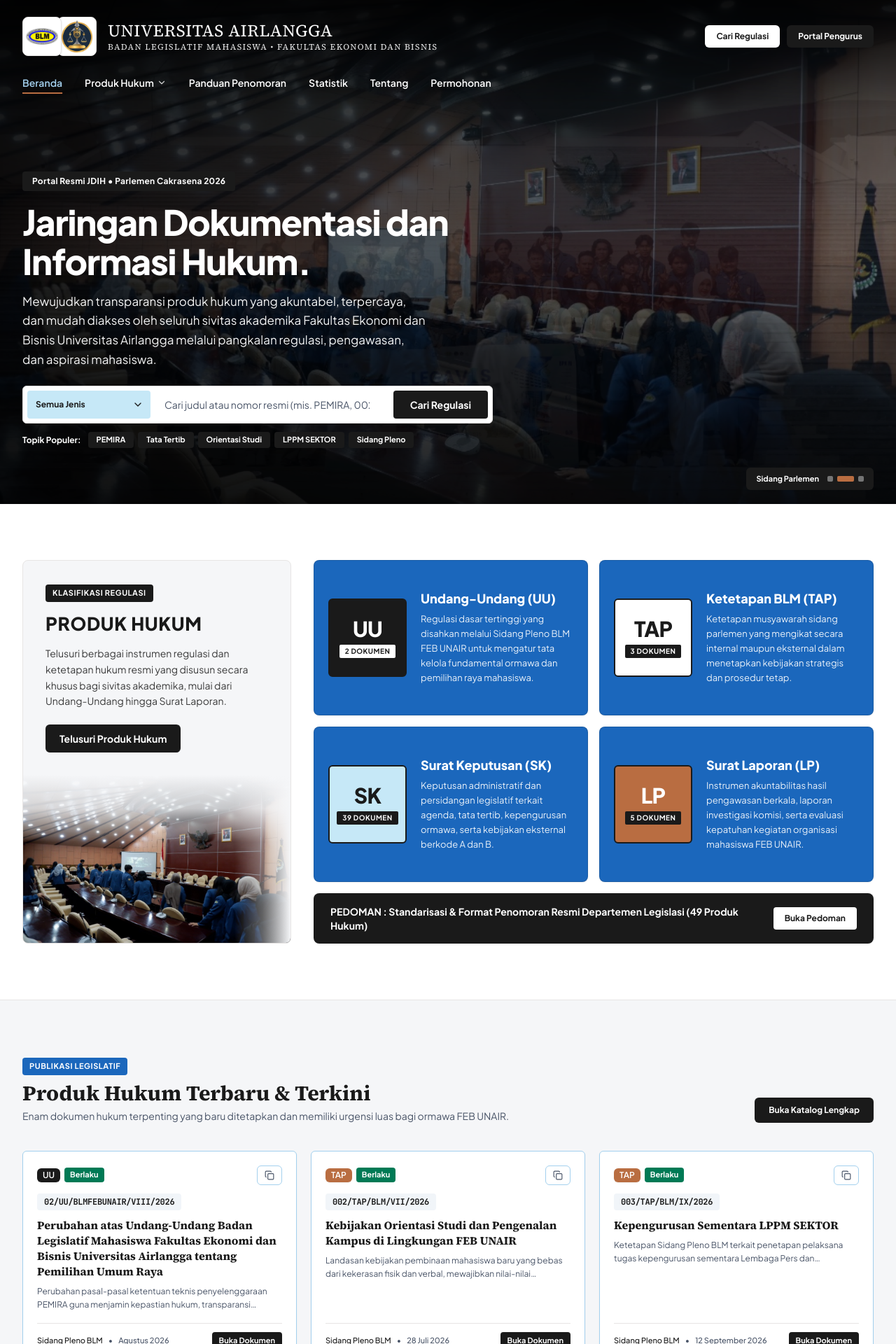
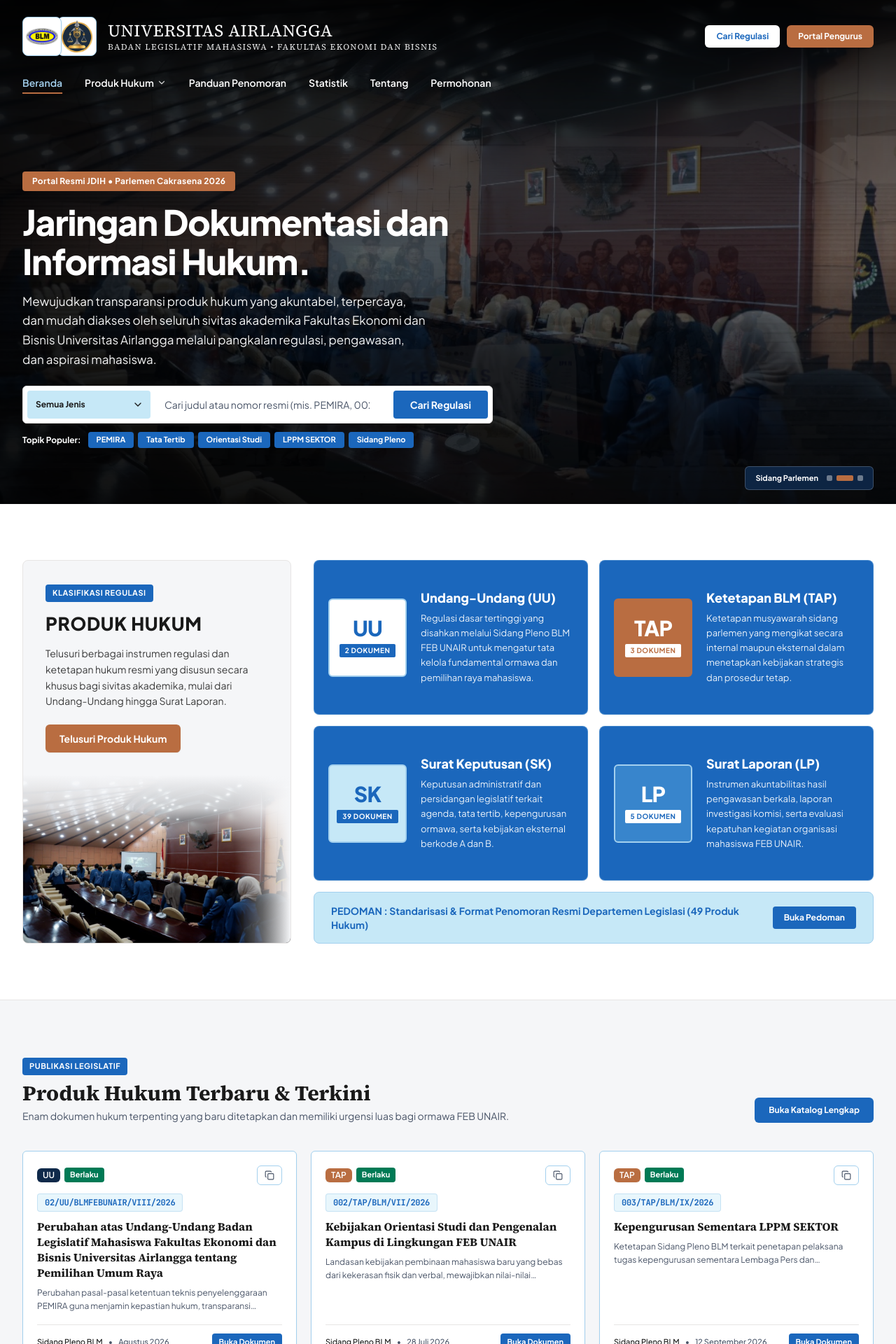
Before and after one commit to Puguh-Muqoddam/jdih-blm-febunair, a Next.js app: page / in a window 1280 px wide. Shown: the top 1920 px of the page at 70% size. Built offline with nearby package versions, Linux system fonts and the light colour scheme.

Commit message:
style(ui): harmonize all buttons, badges, and cards with official palette colors

```diff
--- a/src/app/page.tsx
+++ b/src/app/page.tsx
@@ -25,8 +25,8 @@
       name: "Undang-Undang (UU)",
       slug: "undang-undang",
       count: 2,
-      boxStyle: "bg-[#1A1A1A] text-white border-[#1A1A1A]",
-      countStyle: "bg-white text-[#1A1A1A]",
+      boxStyle: "bg-white text-[#1B67BC] border-[#A3D0EE]",
+      countStyle: "bg-[#1B67BC] text-white",
       desc: "Regulasi dasar tertinggi yang disahkan melalui Sidang Pleno BLM FEB UNAIR untuk mengatur tata kelola fundamental ormawa dan pemilihan raya mahasiswa.",
     },
     {
@@ -34,8 +34,8 @@
       name: "Ketetapan BLM (TAP)",
       slug: "ketetapan-blm",
       count: 3,
-      boxStyle: "bg-white text-[#1A1A1A] border-[#1A1A1A]",
-      countStyle: "bg-[#1A1A1A] text-white",
+      boxStyle: "bg-[#b96d41] text-white border-[#b96d41]",
+      countStyle: "bg-white text-[#b96d41]",
       desc: "Ketetapan musyawarah sidang parlemen yang mengikat secara internal maupun eksternal dalam menetapkan kebijakan strategis dan prosedur tetap.",
     },
     {
@@ -43,8 +43,8 @@
       name: "Surat Keputusan (SK)",
       slug: "surat-keputusan",
       count: 39,
-      boxStyle: "bg-[#C6E8F7] text-[#1A1A1A] border-[#1A1A1A]",
-      countStyle: "bg-[#1A1A1A] text-white",
+      boxStyle: "bg-[#C6E8F7] text-[#1B67BC] border-[#A3D0EE]",
+      countStyle: "bg-[#1B67BC] text-white",
       desc: "Keputusan administratif dan persidangan legislatif terkait agenda, tata tertib, kepengurusan ormawa, serta kebijakan eksternal berkode A dan B.",
     },
     {
@@ -52,8 +52,8 @@
       name: "Surat Laporan (LP)",
       slug: "lembaran-parlemen",
       count: 5,
-      boxStyle: "bg-[#b96d41] text-white border-[#1A1A1A]",
-      countStyle: "bg-[#1A1A1A] text-white",
+      boxStyle: "bg-[#3885CC] text-white border-[#A3D0EE]",
+      countStyle: "bg-white text-[#1B67BC]",
       desc: "Instrumen akuntabilitas hasil pengawasan berkala, laporan investigasi komisi, serta evaluasi kepatuhan kegiatan organisasi mahasiswa FEB UNAIR.",
     },
   ];
@@ -73,7 +73,7 @@
           {/* Left-Aligned Hero Content Container */}
           <div className="relative z-10 max-w-7xl mx-auto px-4 sm:px-6 lg:px-8 w-full">
             <div className="max-w-2xl space-y-4 text-left">
-              <div className="inline-block rounded bg-[#1A1A1A] text-white px-3.5 py-1.5 text-xs font-bold tracking-wide">
+              <div className="inline-block rounded bg-[#b96d41] text-white px-3.5 py-1.5 text-xs font-bold tracking-wide shadow-xs">
                 Portal Resmi JDIH • Parlemen Cakrasena 2026
               </div>
 
@@ -102,7 +102,7 @@
               {/* Kolom Kiri: Kartu Feature Deskripsi + Foto di Bawah */}
               <div className="lg:col-span-4 bg-[#F5F6F8] rounded-lg border border-stone-200 flex flex-col justify-between overflow-hidden relative min-h-[420px]">
                 <div className="p-7 sm:p-8 pb-4 relative z-20 space-y-3.5">
-                  <span className="inline-block rounded bg-[#1A1A1A] text-white px-2.5 py-1 text-[11px] font-bold uppercase tracking-wider">
+                  <span className="inline-block rounded bg-[#1B67BC] text-white px-2.5 py-1 text-[11px] font-bold uppercase tracking-wider">
                     Klasifikasi Regulasi
                   </span>
                   <h2 className="font-sans font-extrabold text-2xl sm:text-[26px] uppercase tracking-wide text-[#1A1A1A]">
@@ -114,7 +114,7 @@
                   <div className="pt-2">
                     <Link
                       href="/produk-hukum"
-                      className="inline-block rounded-md bg-[#1A1A1A] text-white hover:bg-[#1B67BC] px-5 py-2.5 text-xs sm:text-sm font-bold transition-colors"
+                      className="inline-block rounded-md bg-[#b96d41] hover:bg-[#a35c33] text-white px-5 py-2.5 text-xs sm:text-sm font-bold transition-colors shadow-xs"
                     >
                       Telusuri Produk Hukum
                     </Link>
@@ -142,7 +142,7 @@
                     <Link
                       key={card.code}
                       href={`/produk-hukum/jenis/${card.slug}`}
-                      className="group rounded-lg bg-[#1B67BC] hover:bg-[#0F294A] p-4 sm:p-5 shadow-xs hover:shadow-md transition-colors flex items-center gap-4 sm:gap-5 border border-[#1A1A1A]/15"
+                      className="group rounded-lg bg-[#1B67BC] hover:bg-[#0F294A] p-4 sm:p-5 shadow-xs hover:shadow-md transition-colors flex items-center gap-4 sm:gap-5 border border-[#A3D0EE]/30"
                     >
                       {/* Kotak Persegi Solid di Sisi Kiri (Tanpa Ikon AI, Tipografi Tegas) */}
                       <div
@@ -172,13 +172,13 @@
                 </div>
 
                 {/* Baris Link Horizontal Solid di Bawah 4 Kotak */}
-                <div className="rounded-lg bg-[#1A1A1A] p-4 sm:px-6 flex flex-col sm:flex-row sm:items-center justify-between gap-3">
-                  <span className="font-sans font-bold text-xs sm:text-sm text-white">
+                <div className="rounded-lg bg-[#C6E8F7] border border-[#A3D0EE] p-4 sm:px-6 flex flex-col sm:flex-row sm:items-center justify-between gap-3">
+                  <span className="font-sans font-bold text-xs sm:text-sm text-[#1B67BC]">
                     PEDOMAN : Standarisasi & Format Penomoran Resmi Departemen Legislasi (49 Produk Hukum)
                   </span>
                   <Link
                     href="/panduan-penomoran"
-                    className="inline-block shrink-0 rounded bg-white text-[#1A1A1A] hover:bg-[#C6E8F7] px-4 py-2 text-xs font-bold transition-colors text-center"
+                    className="inline-block shrink-0 rounded bg-[#1B67BC] hover:bg-[#3885CC] text-white px-4 py-2 text-xs font-bold transition-colors text-center"
                   >
                     Buka Pedoman
                   </Link>
@@ -207,7 +207,7 @@
               </div>
               <Link
                 href="/produk-hukum"
-                className="inline-block px-5 py-2.5 rounded-md bg-[#1A1A1A] text-white text-xs font-bold hover:bg-[#1B67BC] transition-colors"
+                className="inline-block px-5 py-2.5 rounded-md bg-[#1B67BC] text-white text-xs font-bold hover:bg-[#3885CC] transition-colors"
               >
                 Buka Katalog Lengkap
               </Link>
@@ -228,7 +228,7 @@
           <div className="rounded-lg border border-stone-200 bg-white p-6 sm:p-10 shadow-xs space-y-8">
             <div className="flex flex-col lg:flex-row items-start lg:items-center justify-between gap-6 border-b border-stone-200 pb-6">
               <div className="space-y-1.5">
-                <span className="inline-block rounded bg-[#1A1A1A] text-white px-2.5 py-1 text-[11px] font-bold uppercase tracking-wider">
+                <span className="inline-block rounded bg-[#1B67BC] text-white px-2.5 py-1 text-[11px] font-bold uppercase tracking-wider">
                   Struktur & Tugas Pokok Parlemen
                 </span>
                 <h2 className="font-serif font-bold text-2xl sm:text-3xl text-[#1A1A1A]">
@@ -241,7 +241,7 @@
 
               <Link
                 href="/tentang"
-                className="inline-block px-5 py-2.5 rounded-md bg-[#1A1A1A] text-white text-xs font-bold hover:bg-[#1B67BC] transition-colors shrink-0"
+                className="inline-block px-5 py-2.5 rounded-md bg-[#1B67BC] text-white text-xs font-bold hover:bg-[#3885CC] transition-colors shrink-0"
               >
                 Pelajari Profil Parlemen
               </Link>
@@ -253,7 +253,7 @@
                   <span className="text-xs font-bold bg-[#b96d41] text-white px-2.5 py-1 rounded">
                     Komisi B
                   </span>
-                  <span className="text-[11px] font-bold bg-[#1A1A1A] text-white px-2.5 py-1 rounded">
+                  <span className="text-[11px] font-bold bg-[#C6E8F7] text-[#1B67BC] px-2.5 py-1 rounded">
                     Pengampu JDIH
                   </span>
                 </div>
@@ -270,7 +270,7 @@
                   <span className="text-xs font-bold bg-[#1B67BC] text-white px-2.5 py-1 rounded">
                     Komisi A
                   </span>
-                  <span className="text-[11px] font-bold bg-[#1A1A1A] text-white px-2.5 py-1 rounded">
+                  <span className="text-[11px] font-bold bg-[#C6E8F7] text-[#1B67BC] px-2.5 py-1 rounded">
                     Pengawasan Ormawa
                   </span>
                 </div>
@@ -287,7 +287,7 @@
                   <span className="text-xs font-bold bg-[#3885CC] text-white px-2.5 py-1 rounded">
                     Komisi C
                   </span>
-                  <span className="text-[11px] font-bold bg-[#1A1A1A] text-white px-2.5 py-1 rounded">
+                  <span className="text-[11px] font-bold bg-[#C6E8F7] text-[#1B67BC] px-2.5 py-1 rounded">
                     Suara Mahasiswa
                   </span>
                 </div>
@@ -312,7 +312,7 @@
               </div>
               <Link
                 href="/permohonan"
-                className="inline-block rounded-md bg-[#1A1A1A] text-white hover:bg-[#b96d41] px-4 py-2 text-xs font-bold transition-colors shrink-0"
+                className="inline-block rounded-md bg-[#b96d41] hover:bg-[#a35c33] text-white px-4 py-2 text-xs font-bold transition-colors shrink-0 shadow-xs"
               >
                 Ajukan Permohonan Informasi
               </Link>
@@ -339,7 +339,7 @@
 
             <div className="grid grid-cols-1 sm:grid-cols-2 lg:grid-cols-4 gap-4">
               <div className="rounded-md border border-stone-200 bg-[#F5F6F8] p-5 space-y-3">
-                <span className="inline-block text-xs font-mono font-bold text-white bg-[#1A1A1A] px-2.5 py-1 rounded">
+                <span className="inline-block text-xs font-mono font-bold text-white bg-[#0F294A] px-2.5 py-1 rounded">
                   TINGKAT 1 (Tertinggi)
                 </span>
                 <h3 className="font-serif font-bold text-base text-[#1A1A1A]">
@@ -390,7 +390,7 @@
             <div className="text-center pt-2">
               <Link
                 href="/panduan-penomoran"
-                className="inline-block rounded-md bg-[#1A1A1A] text-white hover:bg-[#1B67BC] px-5 py-2.5 text-xs font-bold transition-colors"
+                className="inline-block rounded-md bg-[#1B67BC] hover:bg-[#3885CC] text-white px-5 py-2.5 text-xs font-bold transition-colors"
               >
                 Pelajari Panduan Penomoran & Kode Sifat A/B
               </Link>
--- a/src/app/panduan-penomoran/page.tsx
+++ b/src/app/panduan-penomoran/page.tsx
@@ -76,7 +76,7 @@
               {/* Kartu UU */}
               <div className="rounded-2xl border border-[#A3D0EE] bg-white p-6 shadow-xs space-y-3">
                 <div className="flex items-center justify-between">
-                  <span className="font-bold text-xs bg-[#1A1A1A] text-white px-2.5 py-0.5 rounded shadow-xs">
+                  <span className="font-bold text-xs bg-[#0F294A] text-white px-2.5 py-0.5 rounded shadow-xs">
                     Undang-Undang (UU)
                   </span>
                   <span className="text-xs text-[#4A5568] font-mono">Padding: 2 Digit</span>
--- a/src/app/statistik/page.tsx
+++ b/src/app/statistik/page.tsx
@@ -26,7 +26,7 @@
     { name: "Surat Keputusan (SK)", count: 39, pct: 79.6, color: "bg-[#1B67BC]" },
     { name: "Surat Laporan (LP)", count: 5, pct: 10.2, color: "bg-[#3885CC]" },
     { name: "Ketetapan BLM (TAP)", count: 3, pct: 6.1, color: "bg-[#b96d41]" },
-    { name: "Undang-Undang (UU)", count: 2, pct: 4.1, color: "bg-[#1A1A1A]" },
+    { name: "Undang-Undang (UU)", count: 2, pct: 4.1, color: "bg-[#0F294A]" },
   ];
 
   const monthStats = [
--- a/src/app/tentang/page.tsx
+++ b/src/app/tentang/page.tsx
@@ -531,7 +531,7 @@
           {/* ===================================================================
               7. KONTAK & NARAHUBUNG RESMI
              =================================================================== */}
-          <section className="rounded-3xl border border-[#A3D0EE]/30 bg-[#1A1A1A] text-white p-6 sm:p-10 shadow-md space-y-6">
+          <section className="rounded-3xl border border-[#A3D0EE]/30 bg-[#0F294A] text-white p-6 sm:p-10 shadow-md space-y-6">
             <div className="space-y-2 text-center sm:text-left">
               <span className="text-xs font-bold uppercase tracking-wider text-[#A3D0EE]">
                 Komunikasi Resmi
--- a/src/components/layout/SiteFooter.tsx
+++ b/src/components/layout/SiteFooter.tsx
@@ -24,7 +24,7 @@
 
 export function SiteFooter() {
   return (
-    <footer className="mt-auto border-t border-[#A3D0EE]/30 bg-[#1A1A1A] text-stone-200 text-sm">
+    <footer className="mt-auto border-t border-[#A3D0EE]/30 bg-[#0F294A] text-stone-200 text-sm">
       {/* Decorative Blue-Terracotta Gradient Border */}
       <div className="h-1 bg-gradient-to-r from-[#1B67BC] via-[#3885CC] to-[#b96d41]"></div>
 
--- a/src/components/layout/SiteHeader.tsx
+++ b/src/components/layout/SiteHeader.tsx
@@ -87,7 +87,7 @@
         }`}
       >
         <div className="max-w-7xl mx-auto px-4 sm:px-6 lg:px-8">
-          {/* Baris 1: Logo & Nama Institusi (Kiri) + Tombol Solid (Kanan) */}
+          {/* Baris 1: Logo & Nama Institusi (Kiri) + Aksi Warna Palet Resmi (Kanan) */}
           <div className="flex items-center justify-between gap-4">
             <Link
               href="/"
@@ -95,7 +95,7 @@
               aria-label="Kembali ke Beranda JDIH BLM FEB UNAIR"
             >
               <div className="flex items-center -space-x-1.5 shrink-0">
-                <div className="relative w-12 h-12 sm:w-14 sm:h-14 rounded-lg bg-white p-1 shadow-sm border border-stone-200 overflow-hidden flex items-center justify-center z-10">
+                <div className="relative w-12 h-12 sm:w-14 sm:h-14 rounded-lg bg-white p-1 shadow-sm border border-[#A3D0EE] overflow-hidden flex items-center justify-center z-10">
                   <Image
                     src="/images/blm_logo.png"
                     alt="Logo BLM FEB UNAIR"
@@ -105,7 +105,7 @@
                     priority
                   />
                 </div>
-                <div className="relative w-12 h-12 sm:w-14 sm:h-14 rounded-lg bg-white p-1 shadow-sm border border-stone-200 overflow-hidden flex items-center justify-center">
+                <div className="relative w-12 h-12 sm:w-14 sm:h-14 rounded-lg bg-white p-1 shadow-sm border border-[#A3D0EE] overflow-hidden flex items-center justify-center">
                   <Image
                     src="/images/parliament_logo.png"
                     alt="Logo Parlemen Cakrasena"
@@ -127,11 +127,11 @@
               </div>
             </Link>
 
-            {/* Aksi Kanan: Solid Color, Tanpa Ikon, Sedikit Kotak & Organik */}
+            {/* Aksi Kanan: Warna Sesuai Palet Resmi (Deep Blue & Terracotta), Sedikit Kotak */}
             <div className="flex items-center gap-2 sm:gap-2.5">
               <Link
                 href="/pencarian"
-                className="rounded-md bg-white text-[#1A1A1A] hover:bg-[#C6E8F7] px-3.5 sm:px-4 py-2 text-xs font-bold transition-colors cursor-pointer"
+                className="rounded-md bg-white text-[#1B67BC] hover:bg-[#C6E8F7] px-3.5 sm:px-4 py-2 text-xs font-bold transition-colors cursor-pointer"
                 title="Cari produk hukum"
               >
                 Cari Regulasi
@@ -139,7 +139,7 @@
 
               <Link
                 href="/admin/login"
-                className="hidden sm:inline-block rounded-md bg-[#1A1A1A] text-white hover:bg-[#b96d41] px-4 py-2 text-xs font-bold transition-colors"
+                className="hidden sm:inline-block rounded-md bg-[#b96d41] text-white hover:bg-[#a35c33] px-4 py-2 text-xs font-bold transition-colors"
               >
                 Portal Pengurus
               </Link>
@@ -148,7 +148,7 @@
               <button
                 type="button"
                 onClick={() => setMobileMenuOpen(!mobileMenuOpen)}
-                className="lg:hidden p-2 rounded-md bg-[#1A1A1A] text-white hover:bg-[#b96d41] focus-visible:outline-2 focus-visible:outline-white"
+                className="lg:hidden p-2 rounded-md bg-white/10 text-white hover:bg-white/20 focus-visible:outline-2 focus-visible:outline-white"
                 aria-label={mobileMenuOpen ? "Tutup menu" : "Buka menu navigasi"}
               >
                 {mobileMenuOpen ? (
@@ -195,13 +195,13 @@
                     {/* Dropdown Menu */}
                     {docDropdownOpen && (
                       <div className="absolute left-0 top-full pt-2 w-64 z-50">
-                        <div className="bg-white rounded-md shadow-xl border border-stone-200 p-2 space-y-1">
+                        <div className="bg-white rounded-md shadow-xl border border-[#A3D0EE] p-2 space-y-1">
                           <Link
                             href="/produk-hukum"
-                            className="flex items-center justify-between p-2.5 rounded bg-[#1A1A1A] text-white hover:bg-[#1B67BC] text-xs font-bold mb-1 transition-colors"
+                            className="flex items-center justify-between p-2.5 rounded bg-[#1B67BC] text-white hover:bg-[#3885CC] text-xs font-bold mb-1 transition-colors"
                           >
                             <span>Semua Produk Hukum</span>
-                            <span className="bg-white text-[#1A1A1A] px-2 py-0.5 rounded-xs text-[10px] font-bold">
+                            <span className="bg-white text-[#1B67BC] px-2 py-0.5 rounded-xs text-[10px] font-bold">
                               49
                             </span>
                           </Link>
@@ -269,10 +269,10 @@
                   <Link
                     key={dt.slug}
                     href={`/produk-hukum/jenis/${dt.slug}`}
-                    className="flex items-center justify-between p-2 rounded bg-[#1A1A1A] text-xs font-medium text-white hover:bg-[#1B67BC]"
+                    className="flex items-center justify-between p-2 rounded bg-[#1B67BC] text-xs font-medium text-white hover:bg-[#3885CC]"
                   >
                     <span>{dt.name}</span>
-                    <span className="text-[10px] bg-white text-[#1A1A1A] px-1.5 py-0.5 rounded-xs font-bold">
+                    <span className="text-[10px] bg-white text-[#1B67BC] px-1.5 py-0.5 rounded-xs font-bold">
                       {dt.count}
                     </span>
                   </Link>
--- a/src/components/public/DocumentCard.tsx
+++ b/src/components/public/DocumentCard.tsx
@@ -36,7 +36,7 @@
               size="sm"
             />
             {doc.nature && (
-              <span className="text-[11px] font-bold px-2 py-0.5 rounded bg-[#C6E8F7] text-[#1A1A1A]">
+              <span className="text-[11px] font-bold px-2 py-0.5 rounded bg-[#C6E8F7] text-[#1B67BC]">
                 {doc.nature === "A_INTERNAL" ? "Internal (A)" : "Eksternal (B)"}
               </span>
             )}
@@ -48,7 +48,7 @@
         <div className="mb-2.5 min-w-0">
           <span
             title={doc.officialNumber}
-            className="font-mono text-xs font-bold text-[#1A1A1A] tracking-tight bg-[#F1F5F9] px-2.5 py-1 rounded inline-block max-w-full truncate align-bottom"
+            className="font-mono text-xs font-bold text-[#1B67BC] tracking-tight bg-[#C6E8F7]/40 border border-[#A3D0EE]/50 px-2.5 py-1 rounded inline-block max-w-full truncate align-bottom"
           >
             {displayNumber}
           </span>
@@ -78,7 +78,7 @@
           <span className="shrink-0">{doc.enactedDateFormatted}</span>
         </div>
 
-        <span className="shrink-0 rounded bg-[#1A1A1A] text-white group-hover:bg-[#1B67BC] px-2.5 py-1 text-[11px] font-bold transition-colors">
+        <span className="shrink-0 rounded bg-[#1B67BC] text-white group-hover:bg-[#3885CC] px-2.5 py-1 text-[11px] font-bold transition-colors">
           Buka Dokumen
         </span>
       </div>
--- a/src/components/public/DocumentTable.tsx
+++ b/src/components/public/DocumentTable.tsx
@@ -116,7 +116,7 @@
                 <td className="py-3 px-3 text-center">
                   <Link
                     href={detailHref}
-                    className="inline-block px-2.5 py-1 rounded bg-[#1A1A1A] text-white hover:bg-[#1B67BC] text-[11px] font-bold transition-colors"
+                    className="inline-block px-2.5 py-1 rounded bg-[#1B67BC] text-white hover:bg-[#3885CC] text-[11px] font-bold transition-colors"
                   >
                     Buka
                   </Link>
--- a/src/components/public/HeroBackdropSlider.tsx
+++ b/src/components/public/HeroBackdropSlider.tsx
@@ -59,7 +59,7 @@
       </div>
 
       {/* Solid Boxy Slide Controls at Bottom Right */}
-      <div className="absolute bottom-5 right-4 sm:right-8 z-20 hidden sm:flex items-center gap-3 bg-[#1A1A1A] px-3.5 py-2 rounded-md">
+      <div className="absolute bottom-5 right-4 sm:right-8 z-20 hidden sm:flex items-center gap-3 bg-[#0F294A]/90 border border-white/20 px-3.5 py-2 rounded-md backdrop-blur-xs">
         <span className="text-[11px] font-bold text-white">
           {HERO_SLIDES[activeIndex].caption}
         </span>
--- a/src/components/public/HeroSearchBar.tsx
+++ b/src/components/public/HeroSearchBar.tsx
@@ -56,10 +56,10 @@
           />
         </div>
 
-        {/* Submit Button: Solid Dark seperti referensi "Learn More" */}
+        {/* Submit Button: Solid Deep Blue */}
         <button
           type="submit"
-          className="shrink-0 rounded bg-[#1A1A1A] px-6 py-2.5 text-xs sm:text-sm font-bold text-white hover:bg-[#1B67BC] focus-visible:outline-2 focus-visible:outline-[#1B67BC] transition-colors cursor-pointer"
+          className="shrink-0 rounded bg-[#1B67BC] px-6 py-2.5 text-xs sm:text-sm font-bold text-white hover:bg-[#3885CC] focus-visible:outline-2 focus-visible:outline-[#1B67BC] transition-colors cursor-pointer"
         >
           Cari Regulasi
         </button>
@@ -79,7 +79,7 @@
             key={tag}
             type="button"
             onClick={() => handleQuickTag(tag)}
-            className="rounded bg-[#1A1A1A] text-white px-3 py-1 hover:bg-white hover:text-[#1A1A1A] transition-colors text-[11px] font-bold cursor-pointer"
+            className="rounded bg-[#1B67BC] hover:bg-[#b96d41] text-white px-3 py-1 transition-colors text-[11px] font-bold cursor-pointer"
           >
             {tag}
           </button>
--- a/src/components/ui/TypeBadge.tsx
+++ b/src/components/ui/TypeBadge.tsx
@@ -12,12 +12,12 @@
   const sizeClasses = size === "sm" ? "px-2 py-0.5 text-xs font-semibold" : "px-2.5 py-1 text-xs font-bold tracking-wider";
 
   // Aturan warna jenis selaras palet Biru + Terracotta:
-  // UU = Dark Charcoal (#1A1A1A), TAP = Terracotta (#b96d41), SK = Deep Blue (#1B67BC), LP = Medium Blue (#3885CC)
+  // UU = Navy Blue (#0F294A), TAP = Terracotta (#b96d41), SK = Deep Blue (#1B67BC), LP = Medium Blue (#3885CC)
   switch (type) {
     case "UU":
       return (
         <span
-          className={`inline-flex items-center rounded-md bg-[#1A1A1A] text-white shadow-xs ${sizeClasses} ${className}`}
+          className={`inline-flex items-center rounded-md bg-[#0F294A] text-white shadow-xs ${sizeClasses} ${className}`}
           title="Undang-Undang"
         >
           UU
```
